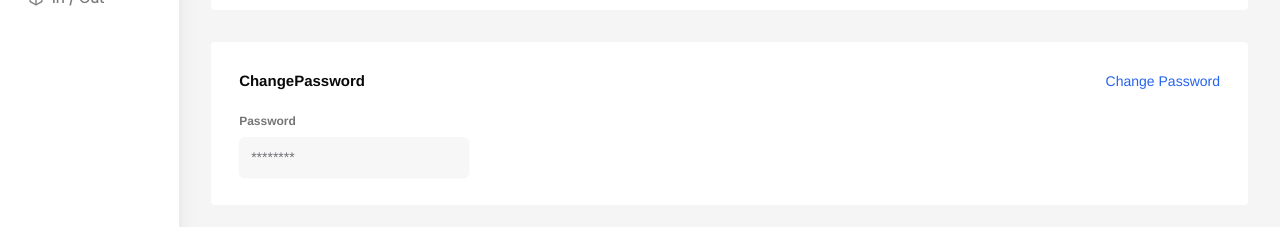
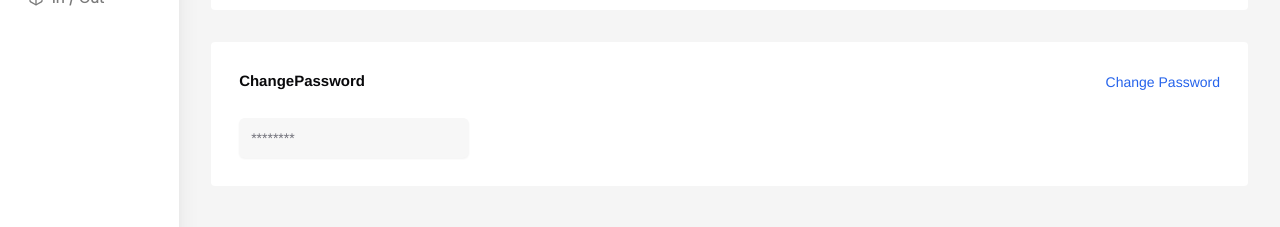
Before and after one commit to Ogskun/inventory_react, a React (Vite) app: page /profile in a window 1280 px wide. Shown: the part 255-482 px from the top of the page. Built offline with nearby package versions, Linux system fonts and the light colour scheme.

Commit message:
change password button states and validation

```diff
--- a/src/pages/Profile.tsx
+++ b/src/pages/Profile.tsx
@@ -23,33 +23,61 @@ const GENERAL_INFORMATION_VALIDATION = z.object({
         .min(1, { message: 'Please fill out this field.' }),
 })
 
+const CHANGE_PASSWORD_VALIDATION = z.object({
+    password: z
+        .string()
+        .trim()
+        .min(1, { message: 'Please fill out this field.' }),
+    // new_password: z
+    //     .string()
+    //     .trim()
+    //     .min(1, { message: 'Please fill out this field.' }),
+})
+
 type GENERAL_INFORMATION_VALUES = z.infer<typeof GENERAL_INFORMATION_VALIDATION>
+type CHANGE_PASSWORD_VALUES = z.infer<typeof CHANGE_PASSWORD_VALIDATION>
 
 const Profile = () => {
-    const form = useForm<GENERAL_INFORMATION_VALUES>({
+    const genInfoForm = useForm<GENERAL_INFORMATION_VALUES>({
         resolver: zodResolver(GENERAL_INFORMATION_VALIDATION),
         defaultValues: {
             first_name: '',
             last_name: '',
         },
     })
+    const changePassForm = useForm<CHANGE_PASSWORD_VALUES>({
+        resolver: zodResolver(CHANGE_PASSWORD_VALIDATION),
+        defaultValues: {
+            password: '',
+            // new_password: '',
+        },
+    })
 
-    const [isEditable, setIsEditable] = useState(false)
+    const [toggles, setToggles] = useState({
+        IsGenInfoEditable: false,
+        IsChangePassEditable: false,
+    })
 
-    const toggleIsEditable = () => {
-        setIsEditable(!isEditable)
-        form.reset()
+    const setToggleState = (key: keyof typeof toggles) => {
+        setToggles((prev) => {
+            const newState = { ...prev, [key]: !prev[key] }
+
+            if (key == 'IsGenInfoEditable') genInfoForm.reset()
+            if (key == 'IsChangePassEditable') changePassForm.reset()
+
+            return newState
+        })
     }
 
     return (
         <div className='flex flex-col gap-8'>
             {/* General info */}
             <div className='rounded-sm bg-white p-7'>
-                <Form {...form}>
+                <Form {...genInfoForm}>
                     <form
-                        onSubmit={form.handleSubmit((data) => {
-                            console.log(data)
-                            form.reset()
+                        onSubmit={genInfoForm.handleSubmit(() => {
+                            genInfoForm.reset()
+                            setToggleState('IsGenInfoEditable')
                         })}
                     >
                         <div className='mb-4 flex justify-between'>
@@ -57,7 +85,7 @@ const Profile = () => {
                                 General Information
                             </h1>
                             <div>
-                                {isEditable ? (
+                                {toggles.IsGenInfoEditable ? (
                                     <div className='flex gap-3'>
                                         <button
                                             type='submit'
@@ -66,7 +94,7 @@ const Profile = () => {
                                             Save Changes
                                         </button>
                                         <button
-                                            onClick={toggleIsEditable}
+                                            onClick={() => setToggleState('IsGenInfoEditable')}
                                             type='button'
                                             className='bg-transparent font-sans text-sm text-blue-600'
                                         >
@@ -75,7 +103,7 @@ const Profile = () => {
                                     </div>
                                 ) : (
                                     <button
-                                        onClick={toggleIsEditable}
+                                        onClick={() => setToggleState('IsGenInfoEditable')}
                                         type='button'
                                         className='bg-transparent font-sans text-sm text-blue-600'
                                     >
@@ -87,7 +115,7 @@ const Profile = () => {
                         <div className='grid grid-flow-row grid-rows-1 gap-5 md:grid-flow-col md:grid-rows-2 lg:grid-rows-1'>
                             <div className='flex flex-col'>
                                 <FormField
-                                    control={form.control}
+                                    control={genInfoForm.control}
                                     name='first_name'
                                     render={({ field }) => (
                                         <FormItem>
@@ -97,7 +125,7 @@ const Profile = () => {
                                             <FormControl>
                                                 <Input
                                                     {...field}
-                                                    className={`px-3 py-5 text-[#989898] ${isEditable ? 'border' : 'border-none bg-[#f7f7f7]'}`}
+                                                    className={`px-3 py-5 text-[#989898] ${toggles.IsGenInfoEditable ? 'border' : 'border-none bg-[#f7f7f7]'}`}
                                                 />
                                             </FormControl>
                                             <FormMessage />
@@ -107,7 +135,7 @@ const Profile = () => {
                             </div>
                             <div className='flex flex-col'>
                                 <FormField
-                                    control={form.control}
+                                    control={genInfoForm.control}
                                     name='last_name'
                                     render={({ field }) => (
                                         <FormItem>
@@ -117,7 +145,7 @@ const Profile = () => {
                                             <FormControl>
                                                 <Input
                                                     {...field}
-                                                    className={`px-3 py-5 text-[#989898] ${isEditable ? 'border' : 'border-none bg-[#f7f7f7]'}`}
+                                                    className={`px-3 py-5 text-[#989898] ${toggles.IsGenInfoEditable ? 'border' : 'border-none bg-[#f7f7f7]'}`}
                                                 />
                                             </FormControl>
                                             <FormMessage />
@@ -148,25 +176,69 @@ const Profile = () => {
 
             {/* Change password */}
             <div className='rounded-sm bg-white p-7'>
+                <Form {...changePassForm}>
+                    <form onSubmit={changePassForm.handleSubmit(() => {
+                        changePassForm.reset()
+                        setToggleState('IsChangePassEditable')
+                    })}>
                         <div className='mb-4 flex justify-between'>
                             <h1 className='font-sans text-[15px] font-extrabold'>
                                 ChangePassword
                             </h1>
-                    <button className='bg-transparent font-sans text-sm text-blue-600'>
+                            <div>
+                                {toggles.IsChangePassEditable ? (
+                                    <div className='flex gap-3'>
+                                        <button
+                                            type='submit'
+                                            className='bg-transparent font-sans text-sm text-blue-600'
+                                        >
+                                            Save Changes
+                                        </button>
+                                        <button
+                                            onClick={() => setToggleState('IsChangePassEditable')}
+                                            type='button'
+                                            className='bg-transparent font-sans text-sm text-blue-600'
+                                        >
+                                            Cancel
+                                        </button>
+                                    </div>
+                                ) : (
+                                    <button
+                                        onClick={() => setToggleState('IsChangePassEditable')}
+                                        type='button'
+                                        className='bg-transparent font-sans text-sm text-blue-600'
+                                    >
                                         Change Password
                                     </button>
+                                )}
+                            </div>
                         </div>
                         <div className='grid grid-flow-row grid-rows-1 gap-5 md:grid-flow-col md:grid-cols-2 lg:grid-cols-4'>
                             <div className='flex flex-col gap-1'>
-                        <p className='font-sans text-[12px] font-extrabold leading-6 text-[#0000008a]'>
-                            Password
-                        </p>
+                                <div className='flex flex-col'>
+                                    <FormField
+                                        control={changePassForm.control}
+                                        name='password'
+                                        render={({ field }) => (
+                                            <FormItem>
+                                                <FormLabel></FormLabel>
+                                                <FormControl>
                                                     <Input
+                                                        {...field}
+                                                        type='password'
                                                         className='border-none bg-[#f7f7f7] px-3 py-5 text-[#989898]'
                                                         placeholder='********'
                                                     />
+                                                </FormControl>
+                                                <FormMessage />
+                                            </FormItem>
+                                        )}
+                                    />
                                 </div>
                             </div>
+                        </div>
+                    </form>
+                </Form>
             </div>
         </div>
     )
```
Lines whose indentation alone changed are shown as unchanged.
